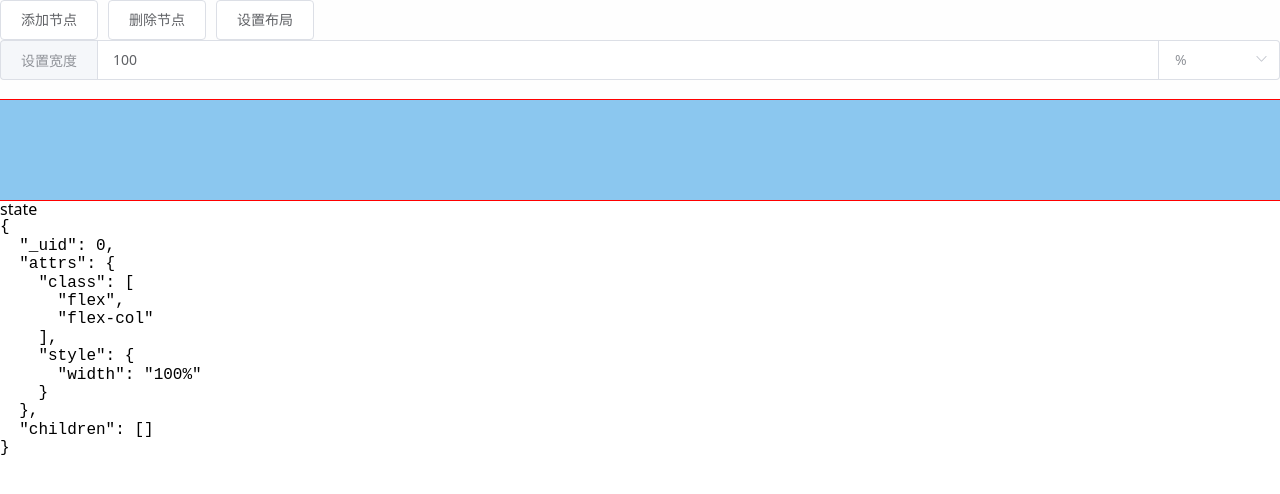
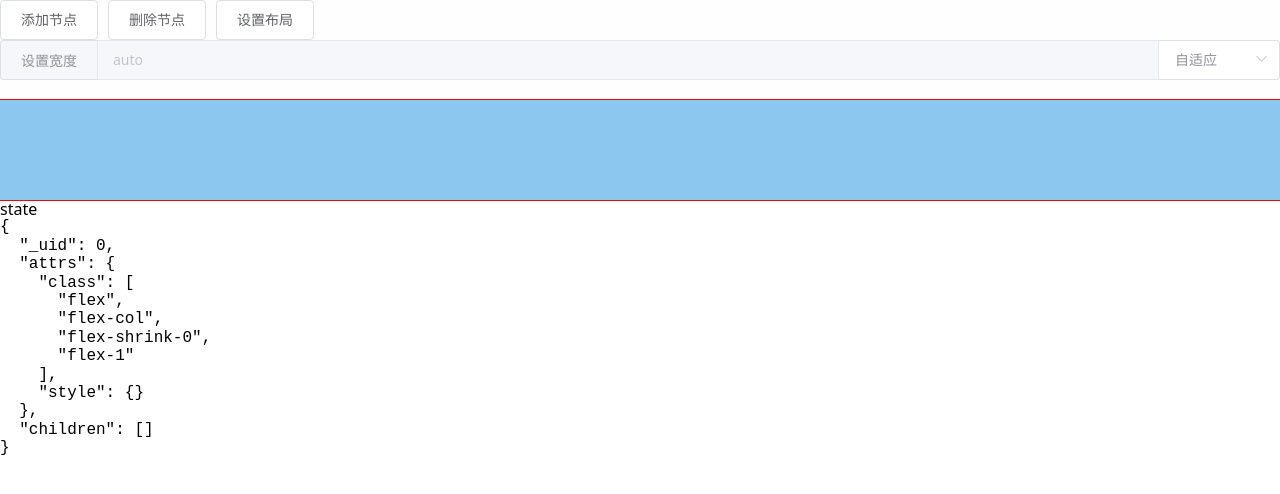
Before and after one commit to calibur-tv/dreamweaver, a Vue app: page / in a window 1280 px wide. Shown: the top 494 px of the page. Built offline with nearby package versions, Linux system fonts and the light colour scheme.

Commit message:
feat: update change-width

```diff
--- a/src/components/tools/change-width.vue
+++ b/src/components/tools/change-width.vue
@@ -1,6 +1,7 @@
 <template>
   <el-input
     v-model="width"
+    :disabled="width === 'auto'"
     placeholder="请输入内容"
     class="change-width-input"
   >
@@ -12,6 +13,10 @@
       v-model="tail"
       placeholder="单位"
     >
+      <el-option
+        label="自适应"
+        value=""
+      />
       <el-option
         label="px"
         value="px"
@@ -29,10 +34,10 @@
 </template>
 
 <script>
+import { WIDTH_AUTO } from '@/enums'
+
 export default {
   name: 'ChangeWidthInput',
-  components: {},
-  props: {},
   data() {
     return {
       selected: ''
@@ -44,10 +49,15 @@ export default {
     },
     width: {
       get() {
-        const width = this.node.attrs.style.width
+        if (this.node.attrs.class.includes(WIDTH_AUTO)) {
+          return 'auto'
+        }
+
+        const { width } = this.node.attrs.style
         if (width === this.tail) {
           return 0
         }
+
         return parseInt(width)
       },
       set(val) {
@@ -56,17 +66,23 @@ export default {
     },
     tail: {
       get() {
+        if (this.node.attrs.class.includes(WIDTH_AUTO)) {
+          return ''
+        }
+
         return this.node.attrs.style.width.replace(/\d/g, '')
       },
       set(val) {
-        return this.$store.commit('UPDATE_WIDTH', `${this.width}${val}`)
+        if (!val) {
+          return this.$store.commit('UPDATE_WIDTH', val)
+        }
+
+        const width = this.width === 'auto' ? 0 : this.width
+
+        return this.$store.commit('UPDATE_WIDTH', `${width}${val}`)
       }
     }
-  },
-  watch: {},
-  created() {},
-  mounted() {},
-  methods: {}
+  }
 }
 </script>
 
--- a/src/enums.js
+++ b/src/enums.js
@@ -1,4 +1,6 @@
 export const DISPLAY = 'flex'
 export const FLEX_COL = 'flex-col'
 export const FLEX_ROW = 'flex-row'
+export const WIDTH_AUTO = 'flex-1'
+export const MIN_WIDTH = 100
 export const LAYOUT_NAMES = [FLEX_COL, FLEX_ROW]
--- a/src/store.js
+++ b/src/store.js
@@ -1,7 +1,7 @@
 import Vue from 'vue'
 import Vuex from 'vuex'
 import { DFSearch, createElement } from './utils'
-import { LAYOUT_NAMES } from './enums'
+import { LAYOUT_NAMES, WIDTH_AUTO } from './enums'
 
 Vue.use(Vuex)
 
@@ -11,6 +11,7 @@ export default new Vuex.Store({
     return {
       tree: newTree,
       node: newTree,
+      parent: null,
       preview: false
     }
   },
@@ -25,6 +26,7 @@ export default new Vuex.Store({
       DFSearch(state.tree, (node, context) => {
         if (node._uid === +uid) {
           state.node = node
+          state.parent = context.parent
           context.break()
         }
       })
@@ -50,7 +52,19 @@ export default new Vuex.Store({
       state.node.attrs.class.push(data)
     },
     UPDATE_WIDTH(state, data) {
-      state.node.attrs.style.width = data
+      if (data) {
+        Vue.set(state.node.attrs.style, 'width', data)
+        const index = state.node.attrs.class.indexOf(WIDTH_AUTO)
+        if (index > -1) {
+          state.node.attrs.class.splice(index, 1)
+        }
+      } else {
+        delete state.node.attrs.style.width
+        if (state.node.attrs.class.includes(WIDTH_AUTO)) {
+          return
+        }
+        state.node.attrs.class.push(WIDTH_AUTO)
+      }
     }
   },
   actions: {}
--- a/src/utils.js
+++ b/src/utils.js
@@ -1,4 +1,4 @@
-import { DISPLAY, FLEX_COL } from './enums'
+import { DISPLAY, FLEX_COL, WIDTH_AUTO } from './enums'
 
 let uid = 0
 
@@ -7,10 +7,8 @@ export const createElement = (tagName, attrs, children) => {
     _uid: uid++,
     tagName,
     attrs: attrs || {
-      class: [DISPLAY, FLEX_COL],
-      style: {
-        width: '100%'
-      }
+      class: [DISPLAY, FLEX_COL, 'flex-shrink-0', WIDTH_AUTO],
+      style: {}
     },
     children: children || []
   }
```
